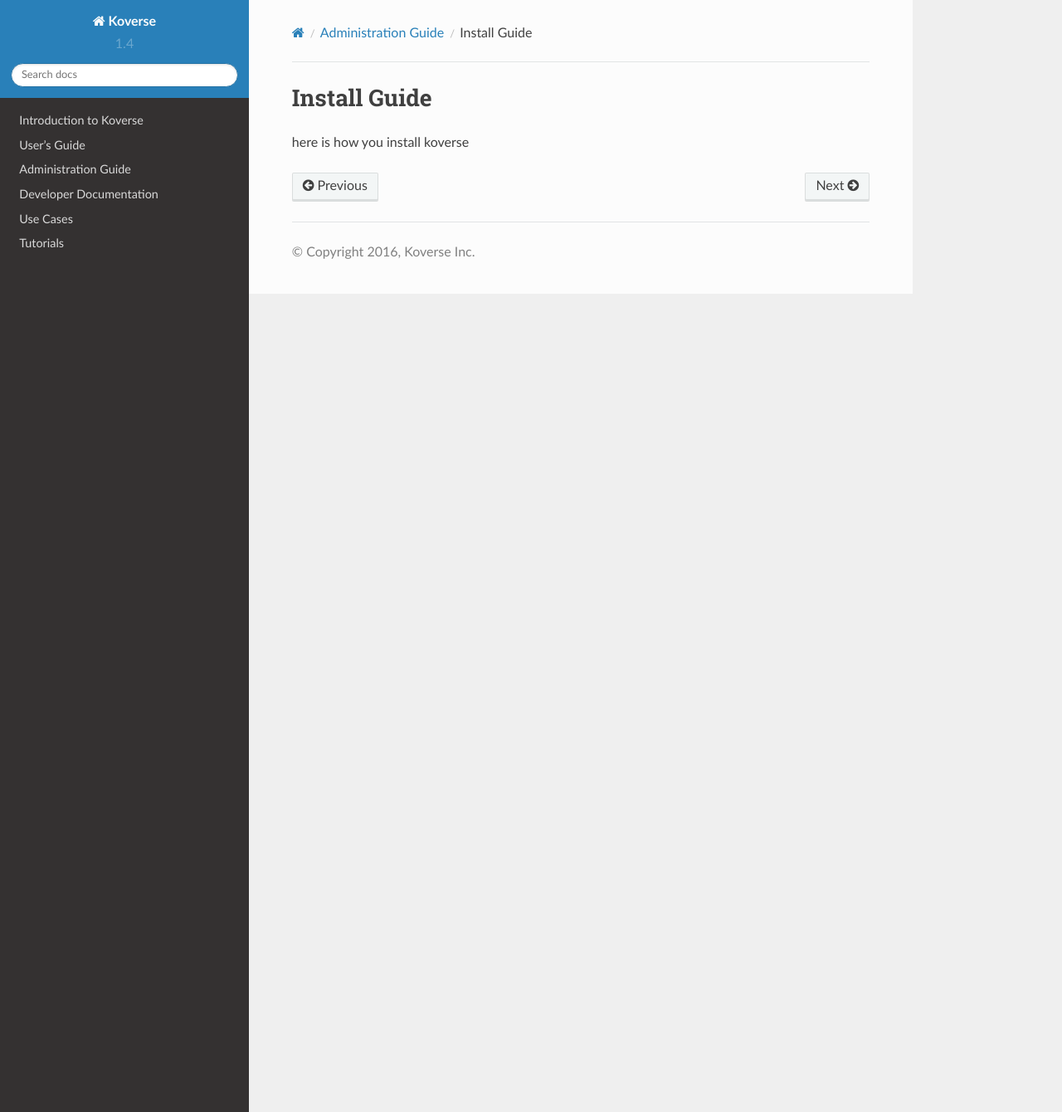
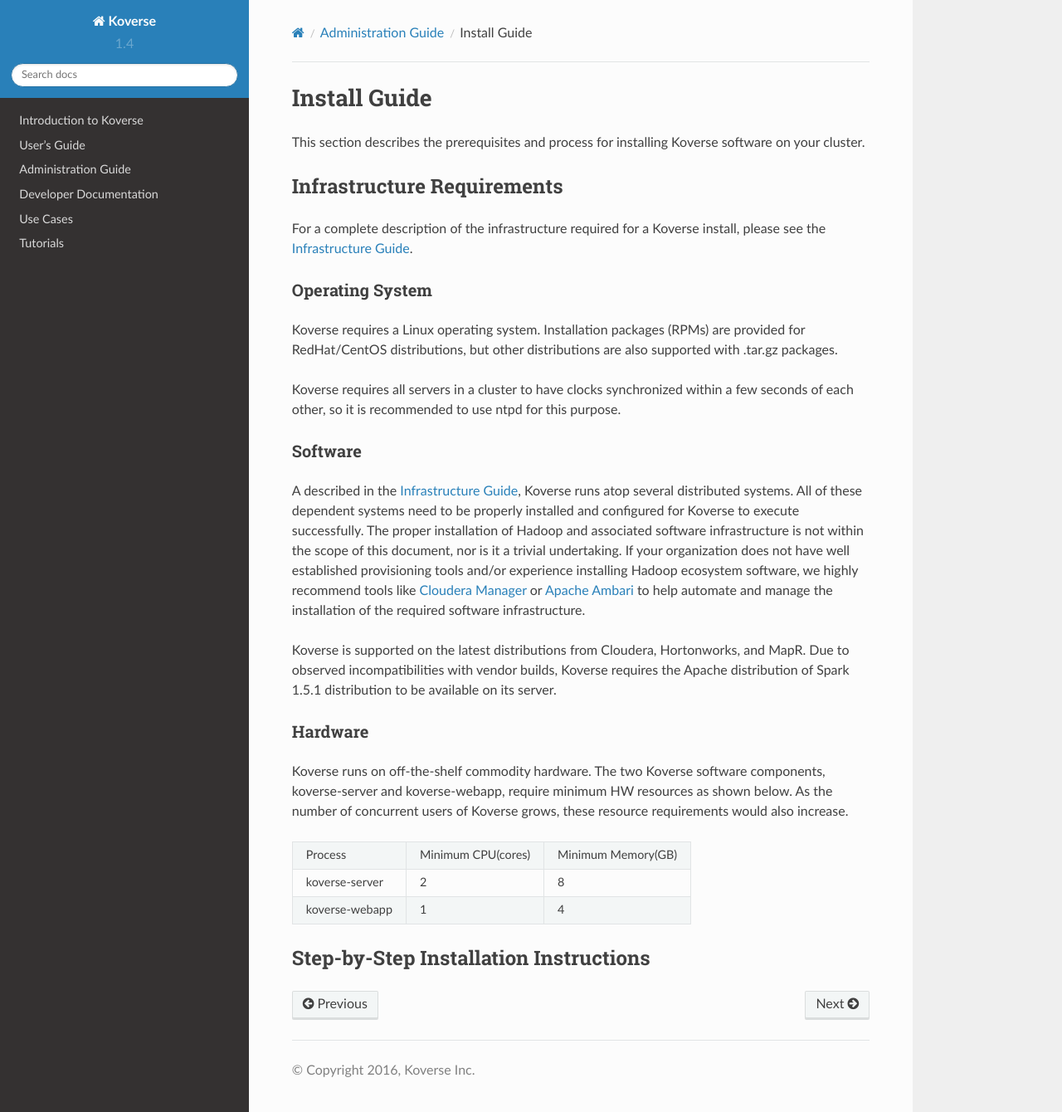
Before and after one commit to Koverse/documentation, a Sphinx documentation site: the page built from docs/source/installguide.rst, in a window 1280 px wide and 1340 px high. Shown: the whole window at 83% size. Built offline with Sphinx 7.4.7 and the Read the Docs theme 2.0.0, drawn with Linux system fonts in a browser that asks for light colours.

Commit message:
GS-90 added start of install guide

```diff
--- a/docs/source/infraguide.rst
+++ b/docs/source/infraguide.rst
@@ -1,3 +1,7 @@
+
+.. _InfraGuide:
+
+====================
 Infrastructure Guide
 ====================
 
--- a/docs/source/installguide.rst
+++ b/docs/source/installguide.rst
@@ -1,4 +1,44 @@
+
+.. _InstallGuide:
+
+==============
 Install Guide
 ==============
 
-here is how you install koverse
+This section describes the prerequisites and process for installing Koverse software on your cluster.
+
+Infrastructure Requirements
+---------------------------
+For a complete description of the infrastructure required for a Koverse install, please see the :ref:`InfraGuide`.
+
+Operating System
+^^^^^^^^^^^^^^^^
+Koverse requires a Linux operating system. Installation packages (RPMs) are provided for RedHat/CentOS distributions, but other distributions are also supported with .tar.gz packages.
+
+Koverse requires all servers in a cluster to have clocks synchronized within a few seconds of each other, so it is recommended to use ntpd for this purpose.
+
+Software
+^^^^^^^^
+A described in the :ref:`InfraGuide`, Koverse runs atop several distributed systems. All of these dependent systems need to be properly installed and configured for Koverse to execute successfully. The proper installation of Hadoop and associated software infrastructure is not within the scope of this document, nor is it a trivial undertaking. If your organization does not have well established provisioning tools and/or experience installing Hadoop ecosystem software, we highly recommend tools like `Cloudera Manager`_ or `Apache Ambari`_ to help automate and manage the installation of the required software infrastructure.
+
+.. _Cloudera Manager: https://cloudera.com/products/cloudera-manager.html
+.. _Apache Ambari: http://hortonworks.com/hadoop/ambari/
+
+Koverse is supported on the latest distributions from Cloudera, Hortonworks, and MapR. Due to observed incompatibilities with vendor builds, Koverse requires the Apache distribution of Spark 1.5.1 distribution to be available on its server.
+
+
+Hardware
+^^^^^^^^
+Koverse runs on off-the-shelf commodity hardware. The two Koverse software components, koverse-server and koverse-webapp, require minimum HW resources as shown below. As the number of concurrent users of Koverse grows, these resource requirements would also increase.
+
++----------------+--------------------+--------------------+
+| Process        | Minimum CPU(cores) | Minimum Memory(GB) |
++----------------+--------------------+--------------------+
+| koverse-server | 2                  | 8                  |
++----------------+--------------------+--------------------+
+| koverse-webapp | 1                  | 4                  |
++----------------+--------------------+--------------------+
+
+
+Step-by-Step Installation Instructions
+--------------------------------------
```
